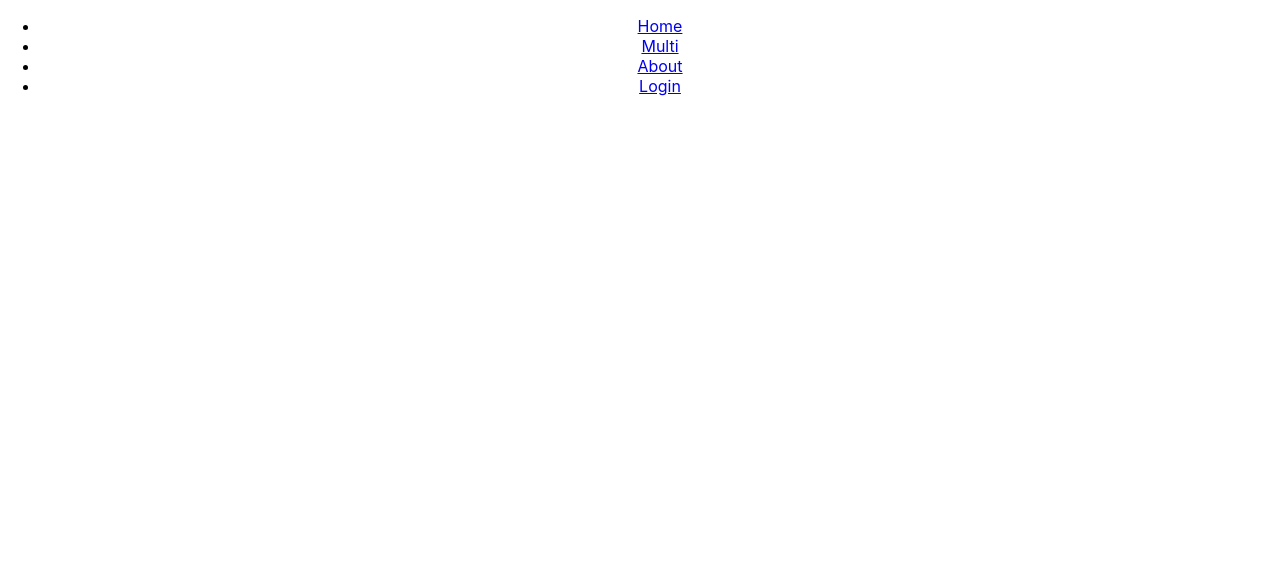
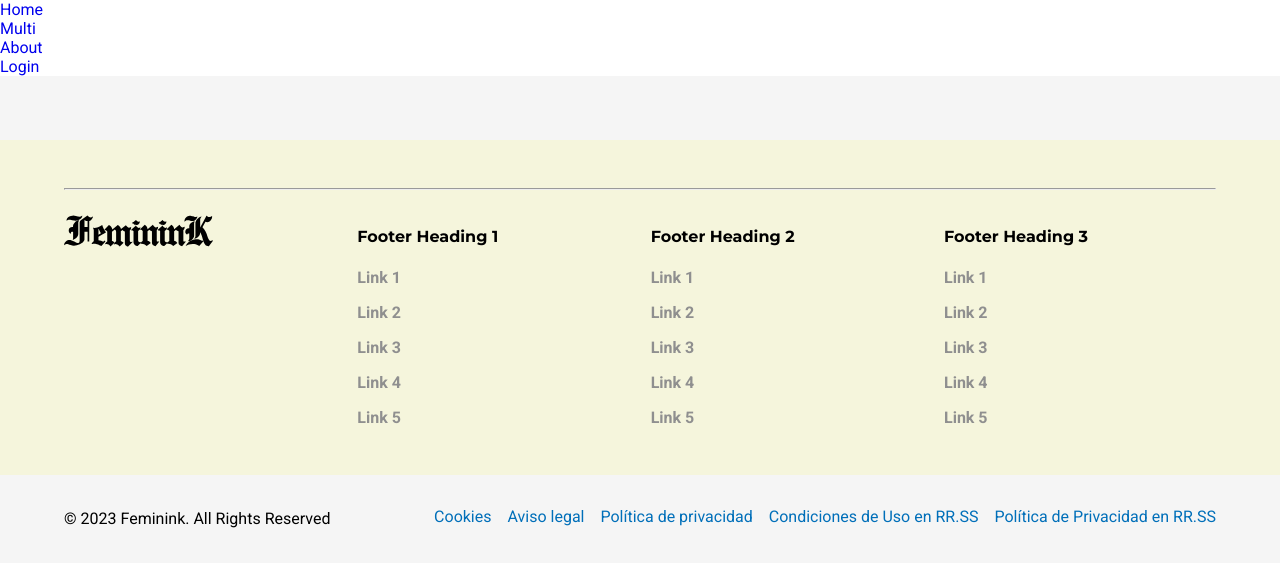
Before and after one commit to Feminink/Feminink, a React (Create React App) app: page / in a window 1280 px wide. Shown: the top 566 px of the page. Built offline with nearby package versions, Linux system fonts and the light colour scheme.

Commit message:
Añadido footer al proyecto

```diff
--- a/public/index.html
+++ b/public/index.html
@@ -24,20 +24,16 @@
       work correctly both with client-side routing and a non-root public URL.
       Learn how to configure a non-root public URL by running `npm run build`.
     -->
+
+    <!-- IMPORT GOOGLE FONTS -->
+    <link rel="preconnect" href="https://fonts.googleapis.com">
+    <link rel="preconnect" href="https://fonts.gstatic.com" crossorigin>
+    <link href="https://fonts.googleapis.com/css2?family=Montserrat:wght@400;500;700&family=Roboto:wght@400;700&display=swap" rel="stylesheet">
+
     <title>React App</title>
   </head>
   <body>
     <noscript>You need to enable JavaScript to run this app.</noscript>
     <div id="root"></div>
-    <!--
-      This HTML file is a template.
-      If you open it directly in the browser, you will see an empty page.
-
-      You can add webfonts, meta tags, or analytics to this file.
-      The build step will place the bundled scripts into the <body> tag.
-
-      To begin the development, run `npm start` or `yarn start`.
-      To create a production bundle, use `npm run build` or `yarn build`.
-    -->
   </body>
 </html>
--- a/src/App.css
+++ /dev/null
@@ -1,38 +0,0 @@
-.App {
-  text-align: center;
-}
-
-.App-logo {
-  height: 40vmin;
-  pointer-events: none;
-}
-
-@media (prefers-reduced-motion: no-preference) {
-  .App-logo {
-    animation: App-logo-spin infinite 20s linear;
-  }
-}
-
-.App-header {
-  background-color: #282c34;
-  min-height: 100vh;
-  display: flex;
-  flex-direction: column;
-  align-items: center;
-  justify-content: center;
-  font-size: calc(10px + 2vmin);
-  color: white;
-}
-
-.App-link {
-  color: #61dafb;
-}
-
-@keyframes App-logo-spin {
-  from {
-    transform: rotate(0deg);
-  }
-  to {
-    transform: rotate(360deg);
-  }
-}
--- a/src/App.js
+++ b/src/App.js
@@ -6,21 +6,25 @@ import Profile from "./pages/Profile/Profile";
 import Login from "./pages/Login/Login";
 import Registration from "./pages/Registration/Registration";
 import NotFound from "./pages/NotFound/NotFound";
+
 // IMPORT REACT ROUTER
 import { Route, Routes, Navigate } from "react-router-dom";
+
 // IMPORT COMPONENTS
 import HeaderComponent from "./layout/HeaderComponent/HeaderComponent";
 import FooterComponent from "./layout/FooterComponent/FooterComponent";
 import NavigationComponent from "./components/NavigationComponent/NavigationComponent";
 
-import "./App.css";
+// IMPORT STYLES
+import "./App.scss";
 
 function App() {
   return (
     <div className="App">
       <HeaderComponent></HeaderComponent>
       <NavigationComponent></NavigationComponent>
-      <main>
+      <main className="main">
+        <div className="main-container container">
           <Routes>
             <Route exact path="/" element={<Home />}></Route>
             <Route exact path="/multi" element={<Multi />}></Route>
@@ -30,6 +34,7 @@ function App() {
             <Route exact path="/registration" element={<Registration />}></Route>
             <Route exact path="*" element={<NotFound />}></Route>
           </Routes>
+        </div>
       </main>
       <FooterComponent></FooterComponent>
     </div>
--- /dev/null
+++ b/src/App.scss
@@ -0,0 +1,13 @@
+/* -- START APP STYLES -- */
+
+.main {
+  background-color: whitesmoke;
+
+  &-container {
+      margin: 0 auto;
+      width: 90%;
+      padding: 2em 0;
+  }
+}
+
+/* -- END APP STYLES -- */
--- a/src/index.css
+++ /dev/null
@@ -1,13 +0,0 @@
-body {
-  margin: 0;
-  font-family: -apple-system, BlinkMacSystemFont, 'Segoe UI', 'Roboto', 'Oxygen',
-    'Ubuntu', 'Cantarell', 'Fira Sans', 'Droid Sans', 'Helvetica Neue',
-    sans-serif;
-  -webkit-font-smoothing: antialiased;
-  -moz-osx-font-smoothing: grayscale;
-}
-
-code {
-  font-family: source-code-pro, Menlo, Monaco, Consolas, 'Courier New',
-    monospace;
-}
--- a/src/index.js
+++ b/src/index.js
@@ -7,7 +7,7 @@ import store from "./store";
 
 import React from "react";
 import ReactDOM from "react-dom/client";
-import "./index.css";
+import "./index.scss";
 import App from "./App";
 
 const root = ReactDOM.createRoot(document.getElementById("root"));
--- /dev/null
+++ b/src/index.scss
@@ -0,0 +1,45 @@
+/*  START GLOBAL STYLES */
+
+* {
+  list-style: none;
+  text-decoration: none;
+  box-sizing: border-box;
+}
+
+body, p, ul {
+  margin: 0;
+}
+
+ul {
+  padding-inline-start: 0;
+  list-style: none;
+}
+
+img {
+  max-width: 100%;
+  vertical-align: middle
+}
+
+p {
+  line-height: 1.5;
+}
+
+p, a {
+  font-family: 'Roboto', sans-serif;
+}
+
+h1, h2, h3, h4, h5, h6 {
+  font-family: 'Montserrat', sans-serif;
+}
+
+.container {
+  margin: 0 auto;
+  width: 90%;
+  padding: 2em 0;
+}
+
+.hr {
+  margin: 1em 0;
+}
+
+/*  END GLOBAL STYLES */
--- a/src/layout/FooterComponent/FooterComponent.jsx
+++ b/src/layout/FooterComponent/FooterComponent.jsx
@@ -1,8 +1,85 @@
 import React from "react";
+
+/* IMPORT STYLES */
 import "./FooterComponent.scss";
 
+/* IMPORT LINK REACT ROUTER */
+import { Link } from 'react-router-dom';
+
+/* IMPORT LOGO */
+import logo from '../../assets/images/footer-logo.svg';
+
 const FooterComponent = () => {
-  return <div></div>;
+
+  /* GET CURRENT YEAR FUNCTION */
+  const getCurrentYear = () => {
+    return new Date().getFullYear();
+}
+
+  return (
+    /* START FOOTER */
+    <footer className="footer">
+      <section className="footer__section section">
+        <div className="footer__container container">
+          <hr className="hr"/>
+          <nav className="footer__nav nav">
+            <div className="footer-nav__column">
+              <Link to="/" className="footer__logo-link link">
+                <img src={logo} className='footer__logo img' alt='logo'/>
+              </Link>
+            </div>
+            <div className="footer-nav__column">
+              <h4 className="footer-nav__h4 h4">Footer Heading 1</h4>
+              <ul className="footer-nav__ul ul">
+                <li className="footer-nav__li li"><Link to="#" className="footer-nav__link link">Link 1</Link></li>
+                <li className="footer-nav__li li"><Link to="#" className="footer-nav__link link">Link 2</Link></li>
+                <li className="footer-nav__li li"><Link to="#" className="footer-nav__link link">Link 3</Link></li>
+                <li className="footer-nav__li li"><Link to="#" className="footer-nav__link link">Link 4</Link></li>
+                <li className="footer-nav__li li"><Link to="#" className="footer-nav__link link">Link 5</Link></li>
+              </ul>
+            </div>
+            <div className="footer-nav__column">
+              <h4 className="footer-nav__h4 h4">Footer Heading 2</h4>
+              <ul className="footer-nav__ul">
+                <li className="footer-nav__li li"><Link to="#" className="footer-nav__link link">Link 1</Link></li>
+                <li className="footer-nav__li li"><Link to="#" className="footer-nav__link link">Link 2</Link></li>
+                <li className="footer-nav__li li"><Link to="#" className="footer-nav__link link">Link 3</Link></li>
+                <li className="footer-nav__li li"><Link to="#" className="footer-nav__link link">Link 4</Link></li>
+                <li className="footer-nav__li li"><Link to="#" className="footer-nav__link link">Link 5</Link></li>
+              </ul>
+            </div>
+            <div className="footer-nav__column">
+              <h4 className="footer-nav__h4 h4">Footer Heading 3</h4>
+              <ul class="footer-nav__ul">
+                <li className="footer-nav__li li"><Link to="#" className="footer-nav__link link">Link 1</Link></li>
+                <li className="footer-nav__li li"><Link to="#" className="footer-nav__link link">Link 2</Link></li>
+                <li className="footer-nav__li li"><Link to="#" className="footer-nav__link link">Link 3</Link></li>
+                <li className="footer-nav__li li"><Link to="#" className="footer-nav__link link">Link 4</Link></li>
+                <li className="footer-nav__li li"><Link to="#" className="footer-nav__link link">Link 5</Link></li>
+              </ul>
+            </div>
+          </nav>
+        </div>
+      </section>
+      <section className="footer__section footer__section--info section">
+        <div className="footer__container footer__container--info container">
+          <nav className="footer__info-nav nav">
+            <div className="footer__copyright">
+              <p className="footer-copyright__p p">© {getCurrentYear()} Feminink. All Rights Reserved</p>
+            </div>
+            <ul class="legal-nav__ul ul">
+              <li className="legal-nav__li li"><Link to="#" className="legal-nav__link link">Cookies</Link></li>
+              <li className="legal-nav__li li"><Link to="#" className="legal-nav__link link">Aviso legal</Link></li>
+              <li className="legal-nav__li li"><Link to="#" className="legal-nav__link link">Política de privacidad</Link></li>
+              <li className="legal-nav__li li"><Link to="#" className="legal-nav__link link">Condiciones de Uso en RR.SS</Link></li>
+              <li className="legal-nav__li li"><Link to="#" className="legal-nav__link link">Política de Privacidad en RR.SS</Link></li>
+            </ul>
+          </nav>
+        </div>
+      </section>
+    </footer>
+    /* END FOOTER */
+  )
 };
 
 export default FooterComponent;
--- a/src/layout/FooterComponent/FooterComponent.scss
+++ b/src/layout/FooterComponent/FooterComponent.scss
@@ -0,0 +1,65 @@
+/* -- START FOOTERCOMPONENT STYLES -- */
+
+.footer {
+    background-color: beige;
+
+    &__nav {
+        display: flex;
+        justify-content: space-between;
+        gap: 1em;
+    }
+
+    &-nav__column {
+        width: calc(25% - 1em);
+    }
+
+    &-nav__h4 {
+        font-weight: bold;
+    }
+
+    &-nav__li {
+         margin: 1em 0;
+    }
+
+    &-nav__link  {
+        color: #8f8f8f;
+        font-weight: bold;
+
+        &:hover {
+            color: #000000;
+            text-decoration: underline;
+        }
+    }
+
+    &__section--info {
+        background-color: whitesmoke;
+    }
+
+    &__info-nav {
+        display: flex;
+        gap: 1em;
+        justify-content: space-between;
+    }
+
+    &__logo {
+        height: 50px;
+    }
+}
+
+.legal {
+
+    &-nav__ul {
+        display: flex;
+        gap: 1em;
+    }
+
+    &-nav__link {
+        color: #006fb9;
+
+        &:hover {
+            text-decoration: underline;
+        }
+    }
+}
+
+/* -- END FOOTERCOMPONENT STYLES -- */
```
Also changed, not shown: src/assets/images/footer-logo.svg (added). Lines whose indentation alone changed are shown as unchanged.
